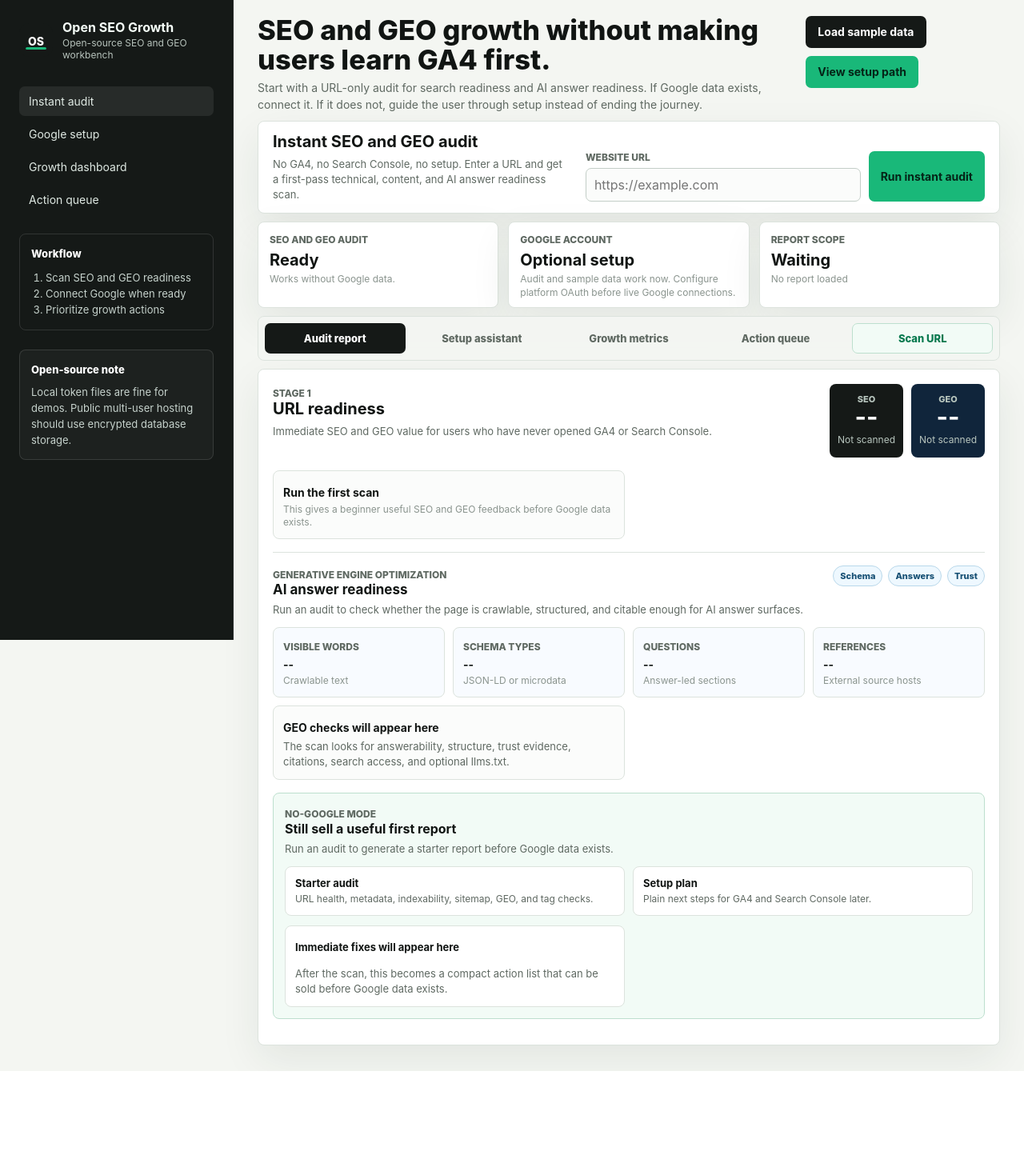
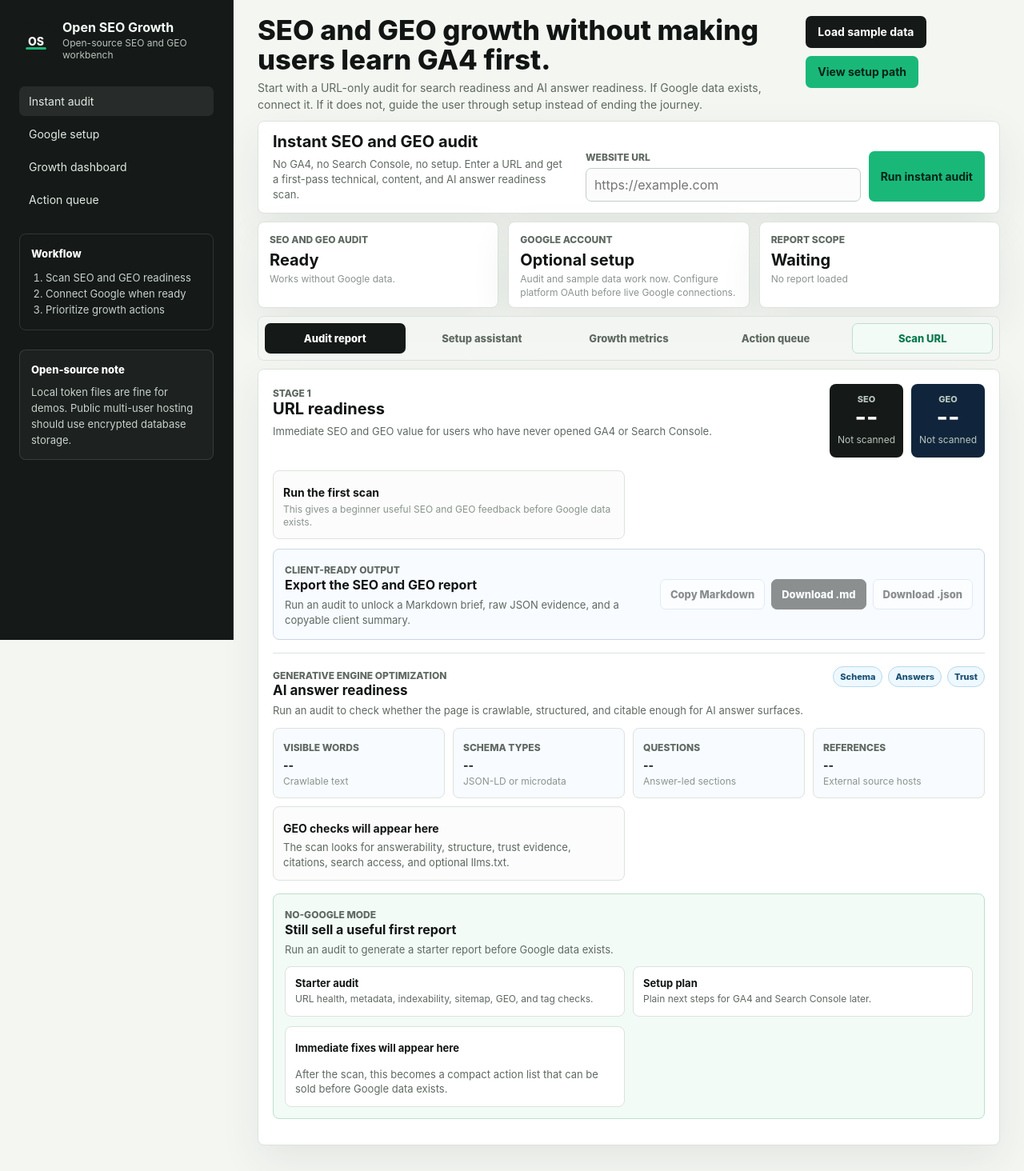
Before and after one commit to Lumo016/open-seo-growth, a Flask app: page / in a window 1280 px wide. Shown: the whole page at 80% size. Before the commit the page ends 1339 px from the top, so only its background shows below. Run offline with Flask 3, Linux system fonts and the light colour scheme; some libraries are stand-ins or nearby versions.

Commit message:
Add client-ready audit exports

```diff
--- a/static/app.js
+++ b/static/app.js
@@ -44,6 +44,10 @@ function currency(value) {
   return Intl.NumberFormat("en", { style: "currency", currency: "USD", maximumFractionDigits: 0 }).format(num);
 }
 
+function isoDate() {
+  return new Date().toISOString().slice(0, 10);
+}
+
 function trendLabel(value, inverted = false) {
   const num = Number(value);
   if (!Number.isFinite(num)) return "";
@@ -62,6 +66,133 @@ async function api(path, options = {}) {
 
 function option(value, label) {
   return `<option value="${escapeHtml(value)}">${escapeHtml(label || value)}</option>`;
+}
+
+function fileSlug(value) {
+  try {
+    const url = new URL(value);
+    return url.hostname.replace(/^www\./, "").replace(/[^a-z0-9]+/gi, "-").replace(/^-|-$/g, "").toLowerCase();
+  } catch {
+    return "seo-geo-audit";
+  }
+}
+
+function markdownList(items, emptyText) {
+  const values = Array.isArray(items) ? items.filter(Boolean) : [];
+  if (!values.length) return `- ${emptyText}`;
+  return values.map((item) => `- ${item}`).join("\n");
+}
+
+function markdownChecks(checks) {
+  const values = Array.isArray(checks) ? checks : [];
+  if (!values.length) return "- No checks available.";
+  return values.map((check) => {
+    const status = check.ok ? "Pass" : check.experimental ? "Optional" : "Fix";
+    const note = check.ok ? `${check.weight} points` : check.fix;
+    return `- ${status}: ${check.label} - ${note}`;
+  }).join("\n");
+}
+
+function markdownWins(items, emptyText) {
+  const values = Array.isArray(items) ? items : [];
+  if (!values.length) return `- ${emptyText}`;
+  return values.map((item) => `- ${item.impact || "Medium"}: ${item.title || "Opportunity"} - ${item.action || "Review this item."}`).join("\n");
+}
+
+function buildAuditMarkdown(audit) {
+  const summary = audit.summary || {};
+  const geo = audit.geo_report || {};
+  const geoSignals = geo.signals || {};
+  const noGoogle = audit.no_google_report || {};
+  return [
+    `# SEO and GEO Audit Report`,
+    ``,
+    `Audited URL: ${audit.audited_url || "-"}`,
+    `Generated: ${isoDate()}`,
+    ``,
+    `## Scorecard`,
+    ``,
+    `- SEO readiness: ${audit.score ?? "-"} (${audit.grade || "Not graded"})`,
+    `- GEO readiness: ${geo.score ?? "-"} (${geo.grade || "Not graded"})`,
+    `- Google tag: ${summary.ga4_detected || summary.gtm_detected ? "Detected" : "Not detected"}`,
+    `- Visible words: ${geoSignals.visible_word_count ?? summary.body_word_count ?? "-"}`,
+    `- Schema types: ${(geoSignals.schema_types || summary.schema_types || []).join(", ") || "None detected"}`,
+    ``,
+    `## Executive Summary`,
+    ``,
+    `${audit.message || "Instant audit completed."}`,
+    ``,
+    `${geo.summary || "GEO readiness checks are heuristic and do not guarantee AI answer inclusion or ranking."}`,
+    ``,
+    `## Priority SEO Fixes`,
+    ``,
+    markdownWins(audit.quick_wins, "No urgent SEO fixes found."),
+    ``,
+    `## Priority GEO Fixes`,
+    ``,
+    markdownWins(geo.quick_wins, "No urgent GEO fixes found."),
+    ``,
+    `## SEO Checklist`,
+    ``,
+    markdownChecks(audit.checks),
+    ``,
+    `## GEO Checklist`,
+    ``,
+    markdownChecks(geo.checks),
+    ``,
+    `## Evidence`,
+    ``,
+    `- Title: ${summary.title || "No title found"}`,
+    `- Meta description: ${summary.description || "No meta description found"}`,
+    `- H1: ${(summary.h1 || []).join(" | ") || "No H1 found"}`,
+    `- Canonical: ${summary.canonical || "Not declared"}`,
+    `- Internal links: ${summary.internal_links ?? 0}`,
+    `- External links: ${summary.external_links ?? 0}`,
+    `- External reference hosts: ${(summary.external_hosts || []).join(", ") || "None detected"}`,
+    `- Question headings: ${(summary.question_headings || []).join(" | ") || "None detected"}`,
+    `- robots.txt: ${summary.robots?.ok ? "Reachable" : "Not reachable"}`,
+    `- sitemap.xml: ${summary.sitemap?.ok ? "Reachable" : "Not reachable"}`,
+    `- llms.txt: ${summary.llms_txt?.ok ? "Reachable" : "Not reachable or not published"}`,
+    ``,
+    `## No-Google Handoff`,
+    ``,
+    markdownList(noGoogle.what_you_can_sell_now, "Use the URL-only audit as the first deliverable."),
+    ``,
+    `## Limits`,
+    ``,
+    markdownList(noGoogle.limits, "No verified Google performance data is included unless Google is connected."),
+    ``,
+    `## Next Steps`,
+    ``,
+    markdownList(audit.next_steps, "Keep monitoring SEO and GEO readiness after content changes."),
+    ``,
+    `---`,
+    `Generated by Open SEO Growth. GEO scoring is a transparent heuristic, not a ranking guarantee.`,
+  ].join("\n");
+}
+
+function downloadText(filename, content, type) {
+  const blob = new Blob([content], { type });
+  const url = URL.createObjectURL(blob);
+  const link = document.createElement("a");
+  link.href = url;
+  link.download = filename;
+  document.body.appendChild(link);
+  link.click();
+  link.remove();
+  URL.revokeObjectURL(url);
+}
+
+function setExportReady(isReady) {
+  ["copyReportBtn", "downloadMarkdownBtn", "downloadJsonBtn"].forEach((id) => {
+    const button = $(id);
+    if (button) button.disabled = !isReady;
+  });
+  if ($("reportExportSummary")) {
+    $("reportExportSummary").textContent = isReady
+      ? "Export a client-ready Markdown brief or raw JSON evidence from this browser session. No account or Google connection is required."
+      : "Run an audit to unlock a Markdown brief, raw JSON evidence, and a copyable client summary.";
+  }
 }
 
 function setStep(id, stateName) {
@@ -248,6 +379,7 @@ function renderConnections(connections) {
 }
 
 function renderAuditEmpty() {
+  setExportReady(false);
   $("auditSummary").innerHTML = `
     <article class="empty-state">
       <strong>Run the first scan</strong>
@@ -350,6 +482,7 @@ function renderGeoReport(geo) {
 
 function renderAudit(audit) {
   state.audit = audit;
+  setExportReady(true);
   $("auditScore").textContent = String(audit.score ?? "--");
   $("auditGrade").textContent = audit.grade || "Scanned";
   renderGeoReport(audit.geo_report);
@@ -656,6 +789,45 @@ async function copyWebsite() {
   }
 }
 
+async function copyAuditMarkdown() {
+  if (!state.audit) {
+    showToast("Run an audit first.", "error");
+    return;
+  }
+  const markdown = buildAuditMarkdown(state.audit);
+  try {
+    await navigator.clipboard.writeText(markdown);
+    showToast("Audit report copied as Markdown.");
+  } catch {
+    showToast("Clipboard is unavailable. Download the Markdown file instead.", "error");
+  }
+}
+
+function downloadAuditMarkdown() {
+  if (!state.audit) {
+    showToast("Run an audit first.", "error");
+    return;
+  }
+  const slug = fileSlug(state.audit.audited_url);
+  downloadText(`${slug}-seo-geo-audit-${isoDate()}.md`, buildAuditMarkdown(state.audit), "text/markdown;charset=utf-8");
+  showToast("Markdown report downloaded.");
+}
+
+function downloadAuditJson() {
+  if (!state.audit) {
+    showToast("Run an audit first.", "error");
+    return;
+  }
+  const slug = fileSlug(state.audit.audited_url);
+  const payload = {
+    exported_at: new Date().toISOString(),
+    generator: "Open SEO Growth",
+    audit: state.audit,
+  };
+  downloadText(`${slug}-seo-geo-audit-${isoDate()}.json`, JSON.stringify(payload, null, 2), "application/json;charset=utf-8");
+  showToast("JSON evidence downloaded.");
+}
+
 function wireEvents() {
   $("auditForm").addEventListener("submit", runAudit);
   $("auditUrlInput").addEventListener("input", updateGoogleLauncher);
@@ -663,6 +835,9 @@ function wireEvents() {
   $("refreshConnectionsBtn").addEventListener("click", refreshConnections);
   $("demoBtn").addEventListener("click", loadDemo);
   $("copyWebsiteBtn").addEventListener("click", copyWebsite);
+  $("copyReportBtn").addEventListener("click", copyAuditMarkdown);
+  $("downloadMarkdownBtn").addEventListener("click", downloadAuditMarkdown);
+  $("downloadJsonBtn").addEventListener("click", downloadAuditJson);
   $("simPrimaryBtn").addEventListener("click", advanceSimulator);
   $("simBackBtn").addEventListener("click", () => setSimulatorStep(state.simulatorStep - 1));
   $("simResetBtn").addEventListener("click", () => {
--- a/static/styles.css
+++ b/static/styles.css
@@ -541,6 +541,62 @@ select {
   margin: 16px 0;
   padding-top: 16px;
   border-top: 1px solid var(--line);
+}
+
+.report-export-panel {
+  display: grid;
+  grid-template-columns: minmax(0, 1fr) auto;
+  gap: 14px;
+  align-items: center;
+  margin: 12px 0 16px;
+  padding: 14px;
+  border: 1px solid #c8d8e5;
+  border-radius: 8px;
+  background: #f8fbff;
+}
+
+.report-export-panel h3 {
+  margin: 0;
+  font-size: 16px;
+}
+
+.report-export-panel p {
+  max-width: 720px;
+  margin: 6px 0 0;
+  color: var(--muted);
+  font-size: 13px;
+  line-height: 1.45;
+}
+
+.report-actions {
+  display: flex;
+  flex-wrap: wrap;
+  gap: 8px;
+  justify-content: flex-end;
+}
+
+.report-action {
+  min-height: 38px;
+  border: 1px solid #c8d8e5;
+  border-radius: 7px;
+  background: #ffffff;
+  color: var(--ink);
+  cursor: pointer;
+  padding: 9px 12px;
+  font-size: 13px;
+  font-weight: 820;
+  white-space: nowrap;
+}
+
+.report-action.primary {
+  border-color: var(--night);
+  background: var(--night);
+  color: #ffffff;
+}
+
+.report-action:disabled {
+  cursor: not-allowed;
+  opacity: 0.48;
 }
 
 .geo-check-list {
@@ -1283,6 +1339,7 @@ select {
 
   .command-panel,
   .workflow-grid,
+  .report-export-panel,
   .opportunity-grid,
   .table-grid,
   .setup-path-card,
@@ -1297,7 +1354,8 @@ select {
   }
 
   .score-stack,
-  .geo-signal-pills {
+  .geo-signal-pills,
+  .report-actions {
     justify-content: flex-start;
   }
 }
@@ -1318,6 +1376,7 @@ select {
   .bar-list,
   .geo-highlight-grid,
   .geo-check-list,
+  .report-actions,
   .status-strip,
   .audit-summary,
   .workspace-tabs,
--- a/templates/index.html
+++ b/templates/index.html
@@ -115,6 +115,18 @@
               </div>
             </div>
             <div id="auditSummary" class="audit-summary"></div>
+            <section class="report-export-panel">
+              <div>
+                <span class="section-kicker">Client-ready output</span>
+                <h3>Export the SEO and GEO report</h3>
+                <p id="reportExportSummary">Run an audit to unlock a Markdown brief, raw JSON evidence, and a copyable client summary.</p>
+              </div>
+              <div class="report-actions">
+                <button id="copyReportBtn" class="report-action" type="button" disabled>Copy Markdown</button>
+                <button id="downloadMarkdownBtn" class="report-action primary" type="button" disabled>Download .md</button>
+                <button id="downloadJsonBtn" class="report-action" type="button" disabled>Download .json</button>
+              </div>
+            </section>
             <section class="geo-report">
               <div class="geo-report-header">
                 <div>
```
Also changed, not shown: docs/architecture.md (+2 -0 lines), docs/geo-readiness.md (+7 -1 lines), docs/product-assets.md (+1 -0 lines), README.md, 1 other file.
